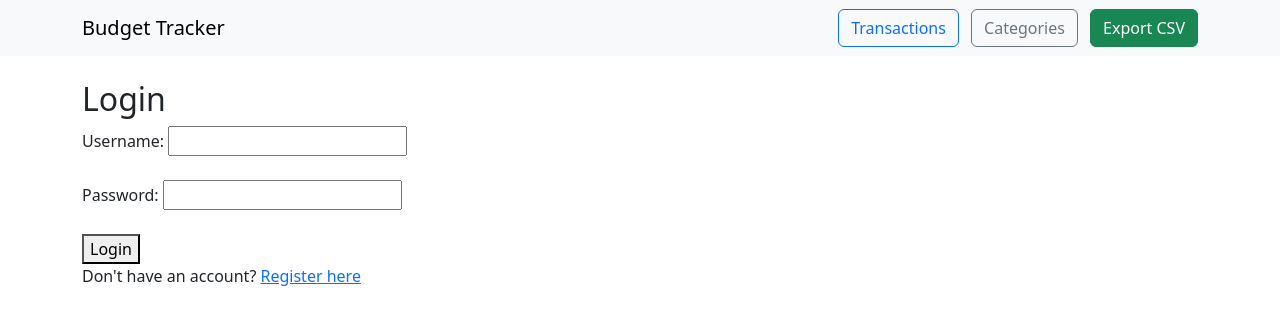
After one commit to aabaghirov/Budget-Tracker-IA, a Flask app: page /login in a window 1280 px wide. The commit adds this page. Shown: the top 325 px of the page. Run offline with Flask 3, Linux system fonts and the light colour scheme.

Commit message:
Updated login and data model: transactions and categories now match the logged-in user

```diff
--- a/app.py
+++ b/app.py
@@ -2,6 +2,8 @@ from flask import Flask, render_template, request, redirect, url_for, jsonify, f
 from flask_sqlalchemy import SQLAlchemy
 from datetime import datetime, date
 import os
+from flask_login import LoginManager, UserMixin, login_user, login_required, logout_user, current_user
+from werkzeug.security import generate_password_hash, check_password_hash
 
 app = Flask(__name__, template_folder='templates')
 base_dir = os.path.abspath(os.path.dirname(__file__))
@@ -11,10 +13,32 @@ app.secret_key = os.environ.get('SECRET_KEY', 'devkey')
 
 db = SQLAlchemy(app)
 
+login_manager = LoginManager(app)
+login_manager.login_view = 'login'
+
+@login_manager.user_loader
+def load_user(user_id):
+    return User.query.get(int(user_id))
+
 # ---------- Models ----------
+# --- User Model ---
+class User(UserMixin, db.Model):
+    id = db.Column(db.Integer, primary_key=True)
+    username = db.Column(db.String(80), unique=True, nullable=False)
+    password_hash = db.Column(db.String(200), nullable=False)
+
+    def set_password(self, password):
+        # force PBKDF2 instead of scrypt
+        self.password_hash = generate_password_hash(password, method='pbkdf2:sha256')
+
+    def check_password(self, password):
+        return check_password_hash(self.password_hash, password)
+
 class Category(db.Model):
     id = db.Column(db.Integer, primary_key=True)
-    name = db.Column(db.String(80), unique=True, nullable=False)
+    name = db.Column(db.String(80), nullable=False)
+    user_id = db.Column(db.Integer, db.ForeignKey('user.id'), nullable=False)
+    user = db.relationship('User', backref=db.backref('categories', lazy=True))
 
 class Transaction(db.Model):
     id = db.Column(db.Integer, primary_key=True)
@@ -24,28 +48,79 @@ class Transaction(db.Model):
     category_id = db.Column(db.Integer, db.ForeignKey('category.id'), nullable=True)
     category = db.relationship('Category', backref=db.backref('transactions', lazy=True))
     created_at = db.Column(db.DateTime, default=datetime.utcnow)
+    user_id = db.Column(db.Integer, db.ForeignKey('user.id'), nullable=False)
+    user = db.relationship('User', backref=db.backref('transactions', lazy=True))
 
 # ---------- Routes (UI) ----------
+
+@app.route('/register', methods=['GET', 'POST'])
+def register():
+    if request.method == 'POST':
+        username = request.form['username']
+        password = request.form['password']
+        if User.query.filter_by(username=username).first():
+            flash('Username already exists')
+        else:
+            user = User(username=username)
+            user.set_password(password)
+            db.session.add(user)
+            db.session.commit()
+            flash('Registration successful. Please login.')
+            return redirect(url_for('login'))
+    return render_template('register.html')
+
+@app.route('/login', methods=['GET', 'POST'])
+def login():
+    if request.method == 'POST':
+        username = request.form['username']
+        password = request.form['password']
+        user = User.query.filter_by(username=username).first()
+        if user and user.check_password(password):
+            login_user(user)
+            return redirect(url_for('dashboard'))
+        else:
+            flash('Invalid credentials')
+    return render_template('login.html')
+
+@app.route('/logout')
+@login_required
+def logout():
+    logout_user()
+    return redirect(url_for('login'))
 
 @app.route('/test2')
 def test2():
     return render_template('test.html')
 
+
+
+# Root route: redirect to dashboard if logged in, else to login
 @app.route('/')
-def index():
-    income = db.session.query(db.func.sum(Transaction.amount)).filter(Transaction.amount > 0).scalar() or 0.0
-    expenses = db.session.query(db.func.sum(Transaction.amount)).filter(Transaction.amount < 0).scalar() or 0.0
-    recent = Transaction.query.order_by(Transaction.date.desc()).limit(10).all()
-    print("DEBUG:", income, expenses, len(recent))   # <--- add this
+def root():
+    if current_user.is_authenticated:
+        return redirect(url_for('dashboard'))
+    else:
+        return redirect(url_for('login'))
+
+# Dashboard route: show user dashboard if logged in
+@app.route('/dashboard')
+@login_required
+def dashboard():
+    income = db.session.query(db.func.sum(Transaction.amount)).filter(Transaction.amount > 0, Transaction.user_id == current_user.id).scalar() or 0.0
+    expenses = db.session.query(db.func.sum(Transaction.amount)).filter(Transaction.amount < 0, Transaction.user_id == current_user.id).scalar() or 0.0
+    recent = Transaction.query.filter_by(user_id=current_user.id).order_by(Transaction.date.desc()).limit(10).all()
+    print("DEBUG:", income, expenses, len(recent))
     return render_template('index.html', income=income, expenses=expenses, recent=recent)
 
 @app.route('/transactions')
+@login_required
 def transactions():
-    txs = Transaction.query.order_by(Transaction.date.desc()).all()
-    categories = Category.query.order_by(Category.name).all()
+    txs = Transaction.query.filter_by(user_id=current_user.id).order_by(Transaction.date.desc()).all()
+    categories = Category.query.filter_by(user_id=current_user.id).order_by(Category.name).all()
     return render_template('transactions.html', transactions=txs, categories=categories)
 
 @app.route('/transactions/new', methods=['GET', 'POST'])
+@login_required
 def new_transaction():
     if request.method == 'POST':
         desc = request.form['description']
@@ -54,15 +129,16 @@ def new_transaction():
         dt = datetime.strptime(date_str, '%Y-%m-%d').date()
         cat_id = request.form.get('category') or None
         category = Category.query.get(cat_id) if cat_id else None
-        t = Transaction(description=desc, amount=amount, date=dt, category=category)
+        t = Transaction(description=desc, amount=amount, date=dt, category=category, user_id=current_user.id)
         db.session.add(t)
         db.session.commit()
         flash('Transaction added.')
         return redirect(url_for('transactions'))
-    categories = Category.query.order_by(Category.name).all()
+    categories = Category.query.filter_by(user_id=current_user.id).order_by(Category.name).all()
     return render_template('transaction_form.html', categories=categories, tx=None)
 
 @app.route('/transactions/<int:tx_id>/edit', methods=['GET', 'POST'])
+@login_required
 def edit_transaction(tx_id):
     tx = Transaction.query.get_or_404(tx_id)
     if request.method == 'POST':
@@ -78,6 +154,7 @@ def edit_transaction(tx_id):
     return render_template('transaction_form.html', tx=tx, categories=categories)
 
 @app.route('/transactions/<int:tx_id>/delete', methods=['POST'])
+@login_required
 def delete_transaction(tx_id):
     tx = Transaction.query.get_or_404(tx_id)
     db.session.delete(tx)
@@ -87,16 +164,18 @@ def delete_transaction(tx_id):
 
 # ---------- Categories ----------
 @app.route('/categories')
+@login_required
 def categories_view():
-    cats = Category.query.order_by(Category.name).all()
+    cats = Category.query.filter_by(user_id=current_user.id).order_by(Category.name).all()
     return render_template('categories.html', categories=cats)
 
 @app.route('/categories/add', methods=['POST'])
+@login_required
 def add_category():
     name = request.form['name'].strip()
     if name:
-        if not Category.query.filter_by(name=name).first():
-            db.session.add(Category(name=name))
+        if not Category.query.filter_by(name=name, user_id=current_user.id).first():
+            db.session.add(Category(name=name, user_id=current_user.id))
             db.session.commit()
             flash('Category added.')
         else:
@@ -104,6 +183,7 @@ def add_category():
     return redirect(url_for('categories_view'))
 
 @app.route('/categories/<int:cat_id>/delete', methods=['POST'])
+@login_required
 def delete_category(cat_id):
     cat = Category.query.get_or_404(cat_id)
     # remove category from its transactions
@@ -116,6 +196,7 @@ def delete_category(cat_id):
 
 # ---------- API: monthly summary (last 6 months) ----------
 @app.route('/api/summary')
+@login_required
 def api_summary():
     # Query aggregated sums by YYYY-MM (SQLite strftime)
     results = db.session.query(
--- a/templates/base.html
+++ b/templates/base.html
@@ -10,7 +10,7 @@
 <body>
 <nav class="navbar navbar-expand-lg navbar-light bg-light mb-4">
   <div class="container">
-    <a class="navbar-brand" href="{{ url_for('index') }}">Budget Tracker</a>
+  <a class="navbar-brand" href="{{ url_for('root') }}">Budget Tracker</a>
     <div>
       <a class="btn btn-outline-primary me-2" href="{{ url_for('transactions') }}">Transactions</a>
       <a class="btn btn-outline-secondary me-2" href="{{ url_for('categories_view') }}">Categories</a>
--- /dev/null
+++ b/templates/login.html
@@ -0,0 +1,16 @@
+{% extends "base.html" %}
+
+{% block content %}
+<h2>Login</h2>
+<form method="POST">
+  <label>Username:</label>
+  <input type="text" name="username" required><br><br>
+
+  <label>Password:</label>
+  <input type="password" name="password" required><br><br>
+
+  <button type="submit">Login</button>
+</form>
+
+<p>Don't have an account? <a href="{{ url_for('register') }}">Register here</a></p>
+{% endblock %}
```
Also changed, not shown: templates/index.html (+7 -8 lines), templates/register.html (added, +16 -0 lines), budget.db, 1 other file.
